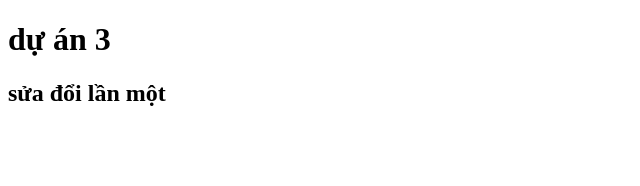
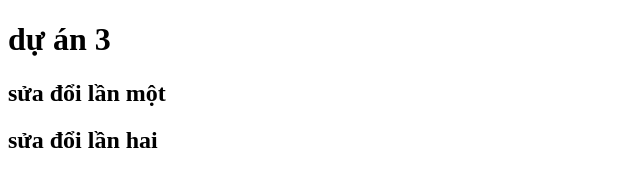
Before and after one commit to Duydaynhe/16.4_duan3.duydayynhe, a plain HTML site: page index.html in a window 1280 px wide. Shown: the whole page, without its empty margins (0-640 px from the left). Drawn offline with Linux system fonts and the light colour scheme.

Commit message:
test commit lần 3

```diff
--- a/index.html
+++ b/index.html
@@ -8,5 +8,6 @@
   <body>
     <h1>dự án 3</h1>
     <h2>sửa đổi lần một</h2>
+    <h2>sửa đổi lần hai</h2>
   </body>
 </html>
```
